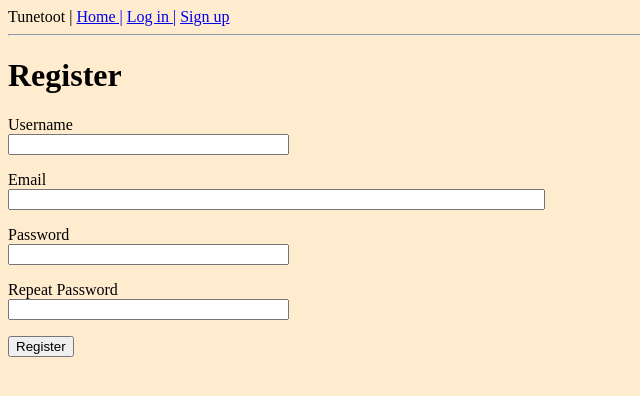
After one commit to jwjacobson/tunetoot, a Flask app: page /register in a window 1280 px wide. The commit adds this page. Shown: the top 396 px of the page, without its empty margins (0-640 px from the left). Run offline with Flask 3, Linux system fonts and the light colour scheme.

Commit message:
Add register and login views+routes and alternate homepage display

```diff
--- a/app/__init__.py
+++ b/app/__init__.py
@@ -8,7 +8,7 @@ app = Flask(__name__)
 app.config.from_object(Config)
 db = SQLAlchemy(app)
 migrate = Migrate(app, db)
-# login = LoginManager(app)
-# login.login_view = 'login'
+login = LoginManager(app)
+login.login_view = 'login'
 
 from app import models, routes
--- a/app/forms.py
+++ b/app/forms.py
@@ -1,5 +1,5 @@
 from flask_wtf import FlaskForm
-from wtforms import StringField, DateTimeField, SubmitField, IntegerField, RadioField
+from wtforms import StringField, DateTimeField, SubmitField, IntegerField, RadioField, PasswordField, BooleanField
 from wtforms.validators import DataRequired, ValidationError, DataRequired, Email, EqualTo, Length
 from app.models import User, Tune
 
@@ -13,9 +13,32 @@ class TuneForm(FlaskForm):
     meter = IntegerField('Meter')
     year = IntegerField('Year')
     decade = StringField('Decade')
-    knowledge = RadioField('Knowledge', choices=["Know", "Learning", "Don't Know"])
+    # knowledge = RadioField('Knowledge', choices=["Know", "Learning", "Don't Know"])
     submit = SubmitField('Submit')
 
 class SearchForm(FlaskForm):
     search_term = StringField('Universal Search')
     submit = SubmitField('Search')
+
+class RegistrationForm(FlaskForm):
+    username = StringField('Username', validators=[DataRequired()])
+    email = StringField('Email', validators=[DataRequired(), Email()])
+    password = PasswordField('Password', validators=[DataRequired()])
+    password2 = PasswordField('Repeat Password', validators=[DataRequired(), EqualTo('password')])
+    submit = SubmitField('Register')
+
+    def validate_username(self, username):
+        user = User.query.filter_by(username=username.data).first()
+        if user is not None:
+            raise ValidationError('An account with that username already exists')
+
+    def validate_email(self, email):
+        user = User.query.filter_by(email=email.data).first()
+        if user is not None:
+            raise ValidationError('An account with that email address already exists ')
+
+class LoginForm(FlaskForm):
+    username = StringField('Username', validators=[DataRequired()])
+    password = PasswordField('Password', validators=[DataRequired()])
+    remember_me = BooleanField('Remember Me')
+    submit = SubmitField('Sign in')
--- a/app/routes.py
+++ b/app/routes.py
@@ -1,7 +1,10 @@
 from app import app, db
-from flask import render_template, flash, url_for, redirect
-from app.forms import TuneForm, SearchForm
-from app.models import Tune
+from flask import render_template, flash, url_for, redirect, request
+from app.forms import TuneForm, SearchForm, RegistrationForm, LoginForm
+from app.models import Tune, User
+from flask_login import current_user, login_user, logout_user, login_required
+from werkzeug.urls import url_parse
+from datetime import datetime
 
 @app.route('/')
 @app.route('/index', methods=['GET', 'POST'])
@@ -11,9 +14,44 @@ def index():
     if form.validate_on_submit():
         search_term = form.search_term.data
         # tunes = Tune.query.filter(Tune.title.ilike(f"%{search_term}%")).all()
-        tunes = db.session.execute(db.select(Tune).where((Tune.id.ilike(f"%{search_term}%")) | (Tune.title.ilike(f"%{search_term}%")) | (Tune.composer.ilike(f"%{search_term}%")) | (Tune.key.ilike(f"%{search_term}%")) | (Tune.other_key.ilike(f"%{search_term}%")) | (Tune.song_form.ilike(f"%{search_term}%")) | (Tune.style.ilike(f"%{search_term}%")) | (Tune.meter.ilike(f"%{search_term}%")) | (Tune.year.ilike(f"%{search_term}%")) | (Tune.decade.ilike(f"%{search_term}%")) | (Tune.knowledge.ilike(f"%{search_term}%")))).scalars().all()
+        tunes = db.session.execute(db.select(Tune).where((Tune.id.ilike(f"%{search_term}%")) | (Tune.title.ilike(f"%{search_term}%")) | (Tune.composer.ilike(f"%{search_term}%")) | (Tune.key.ilike(f"%{search_term}%")) | (Tune.other_key.ilike(f"%{search_term}%")) | (Tune.song_form.ilike(f"%{search_term}%")) | (Tune.style.ilike(f"%{search_term}%")) | (Tune.meter.ilike(f"%{search_term}%")) | (Tune.year.ilike(f"%{search_term}%")) | (Tune.decade.ilike(f"%{search_term}%")))).scalars().all()
     return render_template("index.html", tunes=tunes, form=form)
 
+@app.route('/register', methods=['GET', 'POST'])
+def register():
+    if current_user.is_authenticated:
+        return redirect(url_for('index'))
+    form = RegistrationForm()
+    if form.validate_on_submit():
+        user = User(username=form.username.data, email=form.email.data)
+        user.set_password(form.password.data)
+        db.session.add(user)
+        db.session.commit()
+        flash(f'User {user.username} registered')
+        return redirect(url_for('login'))
+    return render_template('register.html', title='Register', form=form)
+
+@app.route('/login', methods=['GET', 'POST'])
+def login():
+    if current_user.is_authenticated:
+        return redirect(url_for('index'))
+    form = LoginForm()
+    if form.validate_on_submit():
+        user = User.query.filter_by(username=form.username.data).first()
+        if user is None or not user.check_password(form.password.data):
+            flash('Invalid credentials')
+            return redirect(url_for('login'))
+        login_user(user, remember=form.remember_me.data)
+        next_page = request.args.get('next')
+        if not next_page or url_parse(next_page).netloc != '':
+            next_page = url_for('index')
+        return redirect(next_page)
+    return render_template('login.html', title='Sign in', form=form)
+
+@app.route('/logout')
+def logout():
+    logout_user()
+    return redirect(url_for('index'))
 
 @app.route('/tune_entry', methods=['GET', 'POST'])
 def tune_entry():
@@ -29,7 +67,7 @@ def tune_entry():
         meter = form.meter.data
         year = form.year.data
         decade = form.decade.data
-        knowledge = form.knowledge.data
+        # knowledge = form.knowledge.data
         print(title + ' | ' + composer)
         check_tune = db.session.execute(db.select(Tune).filter((Tune.title == title))).scalars().all()
         if check_tune:
@@ -44,8 +82,8 @@ def tune_entry():
             style=style,
             meter=meter,
             year=year,
-            decade=decade,
-            knowledge=knowledge
+            decade=decade
+            # knowledge=knowledge
         )
         db.session.add(new_tune)
         db.session.commit()
@@ -67,7 +105,7 @@ def edit_tune(tune_id):
         tune_to_edit.meter = form.meter.data
         tune_to_edit.year = form.year.data
         tune_to_edit.decade = form.decade.data
-        tune_to_edit.knowledge = form.knowledge.data
+        # tune_to_edit.knowledge = form.knowledge.data
         db.session.commit()
         flash(f'Changes saved to Tune {tune_to_edit.id}: "{tune_to_edit.title}."', 'info')
         return redirect(url_for("index"))
@@ -81,7 +119,7 @@ def edit_tune(tune_id):
     form.meter.data = tune_to_edit.meter
     form.year.data = tune_to_edit.year
     form.decade.data = tune_to_edit.decade
-    form.knowledge.data = tune_to_edit.knowledge
+    # form.knowledge.data = tune_to_edit.knowledge
     return render_template("edit.html", form=form, tune=tune_to_edit)
 
 
--- a/app/templates/base.html
+++ b/app/templates/base.html
@@ -6,6 +6,11 @@
     <meta name="viewport" content="width=device-width, initial-scale=1.0">
     <title>Base</title>
 </head>
+<style>
+    html {
+        background-color: blanchedalmond;
+    }
+</style>
 <body>
     {% include 'nav.html' %}
     {% with messages = get_flashed_messages() %}
--- a/app/templates/nav.html
+++ b/app/templates/nav.html
@@ -3,7 +3,13 @@
   <div>
     Tunetoot |
     <a href="{{ url_for('index') }}">Home |</a>
-    <a href="{{ url_for('tune_entry') }}">Enter Tunes</a>
+    {% if current_user.is_anonymous %}
+    <a href="{{ url_for('login') }}">Log in |</a>
+    <a href="{{ url_for('register') }}">Sign up </a>
+    {% else %}
+    <a href="{{ url_for('tune_entry') }}">Enter Tunes |</a>
+    <a href="{{ url_for('logout') }}">Log out</a>
+    {% endif %}
   </div>
   <hr>
 </body>
--- /dev/null
+++ b/app/templates/register.html
@@ -0,0 +1,37 @@
+{% extends 'base.html' %}
+
+{% block content %}
+<h1>Register</h1>
+<form action="" method="post">
+{{ form.hidden_tag() }}
+<p>
+    {{ form.username.label }}<br>
+    {{ form.username(size=32) }}<br>
+    {% for error in form.username.errors %}
+    <span style="color: red;">[{{ error }}]</span>
+    {% endfor %}
+</p>
+<p>
+    {{ form.email.label }}<br>
+    {{ form.email(size=64) }}<br>
+    {% for error in form.email.errors %}
+    <span style="color: red;">[{{ error }}]</span>
+    {% endfor %}
+</p>
+<p>
+    {{ form.password.label }}<br>
+    {{ form.password(size=32) }}<br>
+    {% for error in form.password.errors %}
+    <span style="color: red;">[{{ error }}]</span>
+    {% endfor %}
+</p>
+<p>
+    {{ form.password2.label }}<br>
+    {{ form.password2(size=32) }}<br>
+    {% for error in form.password2.errors %}
+    <span style="color: red;">[{{ error }}]</span>
+    {% endfor %}
+</p>
+<p>{{ form.submit() }}</p>
+</form>
+{% endblock %}
```
Also changed, not shown: app/models.py (+18 -9 lines), app/templates/index.html (+12 -2 lines), app/templates/login.html (added, +25 -0 lines), app.db.
